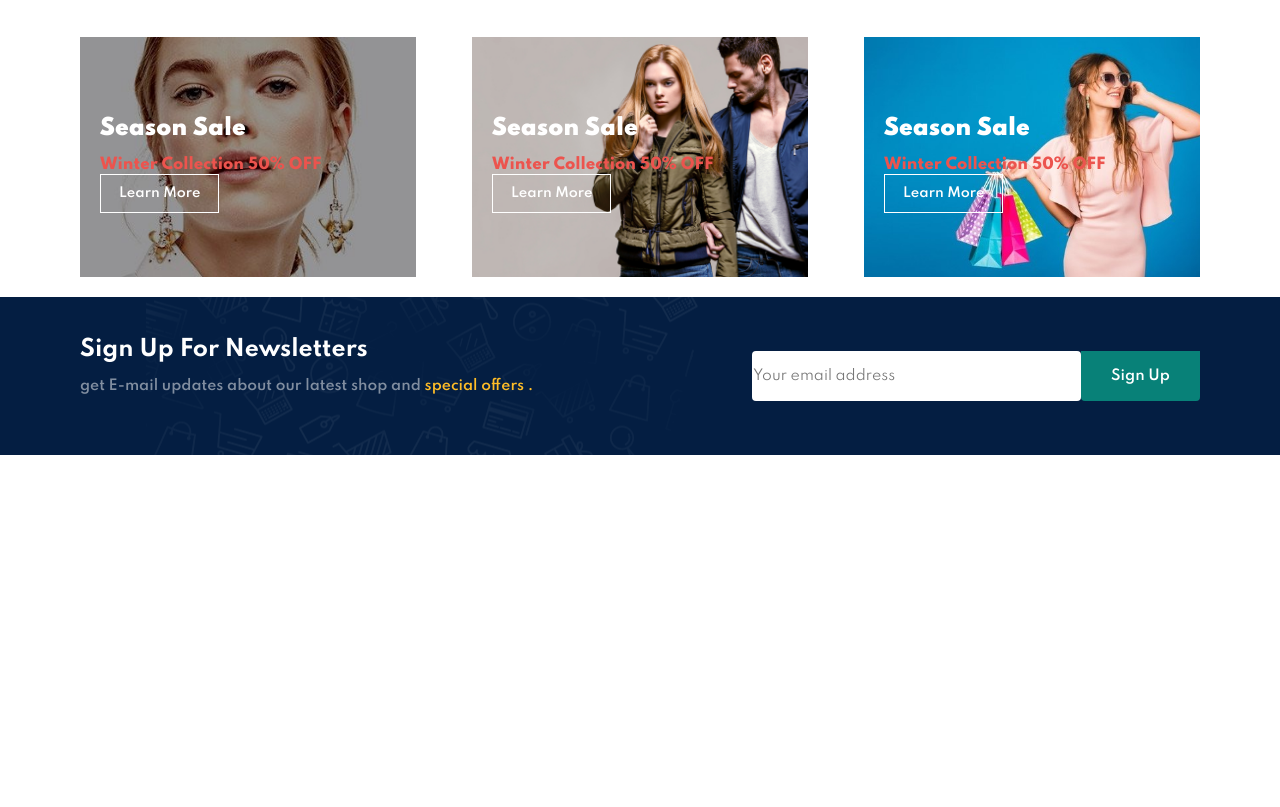
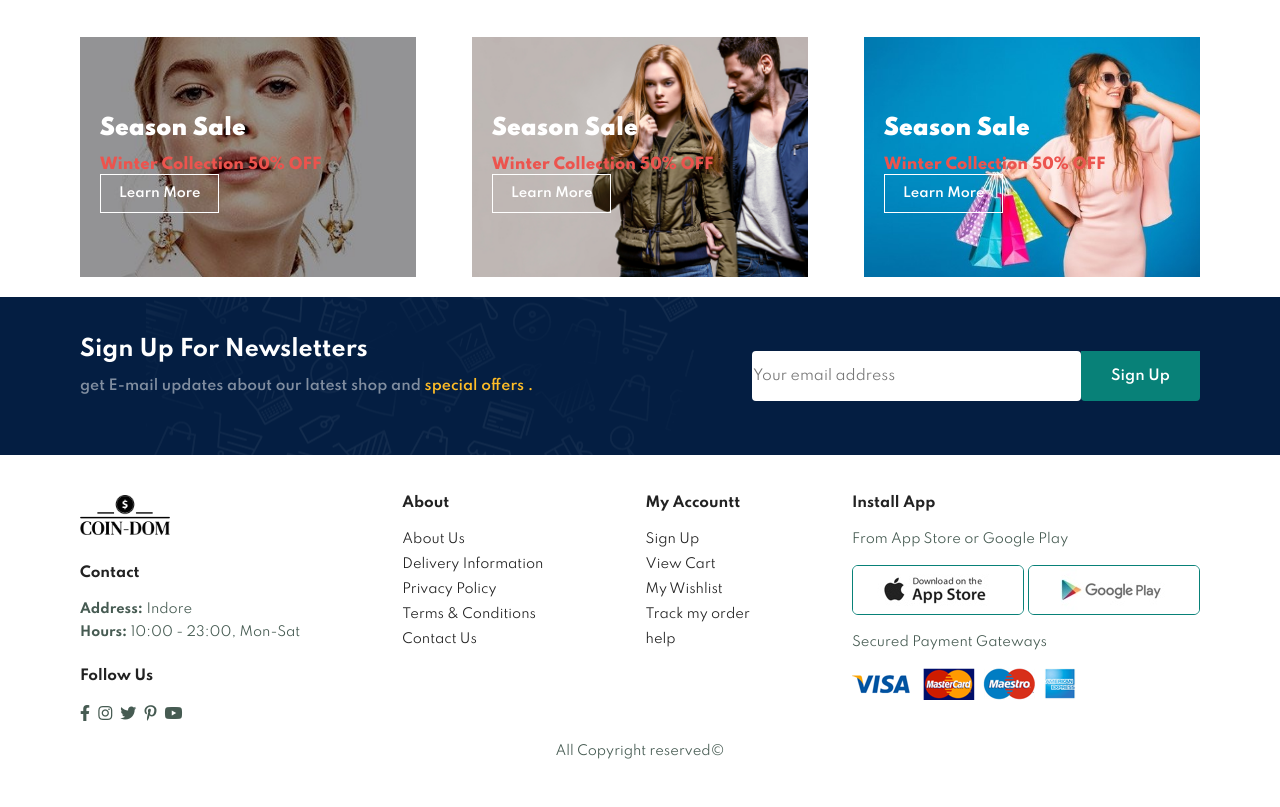
Before and after one commit to Roshanbhadauriya/Coin-Dom, a plain HTML site: page index.html in a window 1280 px wide. Shown: the part 4432-5239 px from the top of the page. Before the commit the page ends 4887 px from the top, so only its background shows below. Drawn offline with Linux system fonts and the light colour scheme.

Commit message:
new entries added like footer

```diff
--- a/index.html
+++ b/index.html
@@ -473,6 +473,62 @@
 
     </section>
 
+    <footer class="section-p1">
+        <div class="col">
+            <img src="images/coin-dom-logo-zip-file/png/logo-no-background.png" class="logo f-logo" alt="Coin-Dom logo ">
+            <h4>Contact</h4>
+            <p><strong>Address: </strong>Indore</p>
+            <p><strong>Hours: </strong>10:00 - 23:00, Mon-Sat</p>
+            <div class="follow">
+                <h4>Follow Us</h4>
+                <div class="icon">
+                    <i class="fab fa-facebook-f"></i>
+                    <i class="fab fa-instagram"></i>
+                    <i class="fab fa-twitter"></i>
+                    <i class="fab fa-pinterest-p"></i>
+                    <i class="fab fa-youtube"></i>
+                </div>
+            </div>
+
+        </div>
+
+        <div class="col">
+            <h4>About</h4>
+            <a href="#">About Us</a>
+            <a href="#">Delivery Information</a>
+            <a href="#">Privacy Policy</a>
+            <a href="#">Terms & Conditions</a>
+            <a href="#">Contact Us</a>
+        </div>
+
+        <div class="col">
+            <h4>My Accountt</h4>
+            <a href="#">Sign Up</a>
+            <a href="#">View Cart </a>
+            <a href="#">My  Wishlist</a>
+            <a href="#">Track my order</a>
+            <a href="#">help </a>
+        </div>
+
+        <div class="col install">
+            <h4>Install App</h4>
+            <p>From App Store or Google Play</p>
+            <div class="row">
+                <img src="img/pay/app.jpg">
+                <img src="img/pay/play.jpg">
+            </div>
+            <p>Secured Payment Gateways </p>
+            <img src="img/pay/pay.png">
+
+        </div>
+
+        <div class="copyright">
+            <p>All Copyright reserved©</p>
+        </div>
+
+
+    </footer>
+
 
 
 </body>
--- a/styles.css
+++ b/styles.css
@@ -489,6 +489,68 @@ width: 40%;
   border-top-left-radius: 0;
 }
 
+/* footer section*/
+footer{
+  display: flex;
+  flex-wrap: wrap;
+  justify-content: space-between;
+}
+ footer .col{
+  display: flex;
+  flex-direction:column ;
+  align-items: flex-start;
+  margin-bottom: 20px;
+ }
+
+
+footer .f-logo{
+  margin-bottom: 30px;
+}
+
+footer h4{
+  font-size: 14px;
+  padding-bottom: 20px;
+}
+
+footer p{
+font-size: 13px;
+margin: 0 0 8px 0;
+}
+
+footer a{
+  font-size: 13px;
+  text-decoration: none;
+  color: #222;
+  margin-bottom: 10px;
+  }
+
+footer .follow{
+  margin-top:20px;
+}
+
+footer .follow i{
+ color: #465b52;
+ padding-right: 4px;
+ cursor: pointer;
+}
+
+footer .install .row img{
+  border: 1px solid #088178;
+  border-radius: 6px;
+}
+
+footer .install img{
+  margin: 10px 0 15px 0;
+}
+
+footer .follow i:hover,footer a:hover{
+  color: #088178;
+}
+
+.copyright{
+  width: 100%;
+  text-align: center;
+}
 
 
 
```
